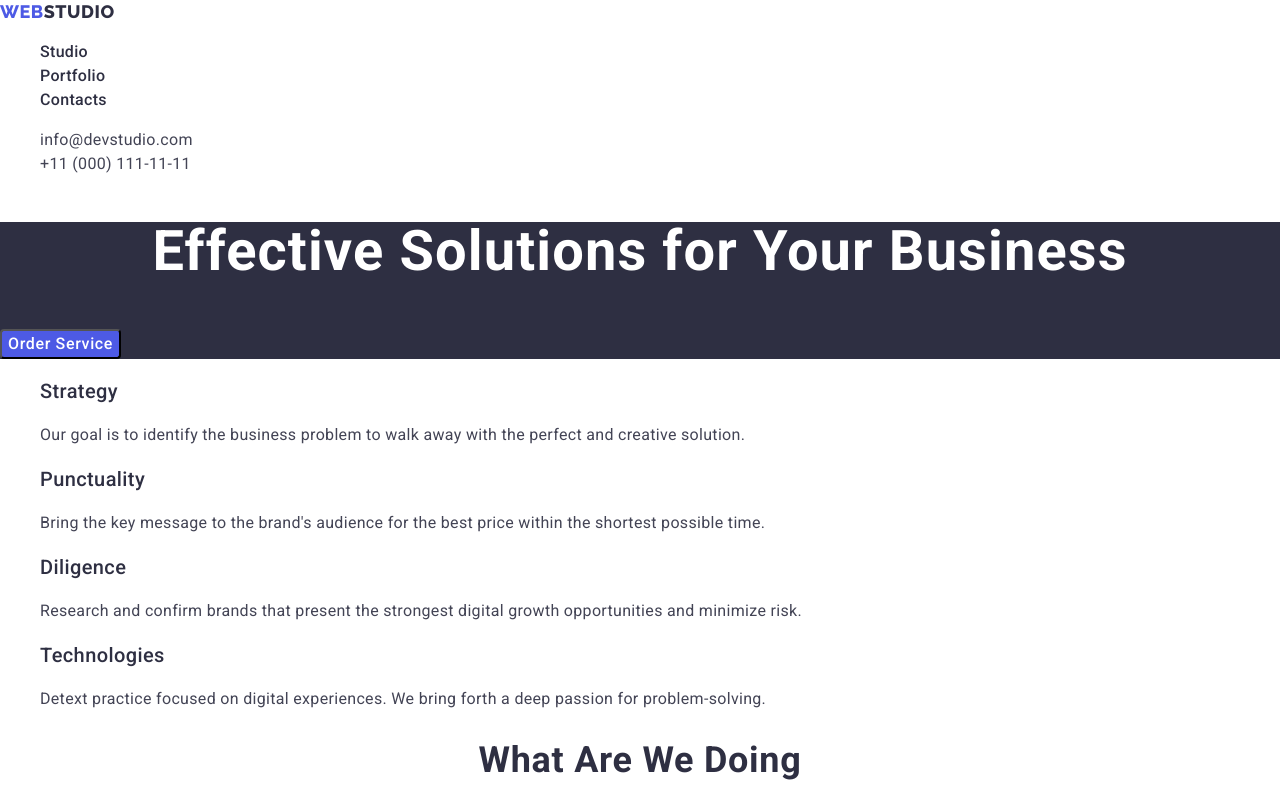
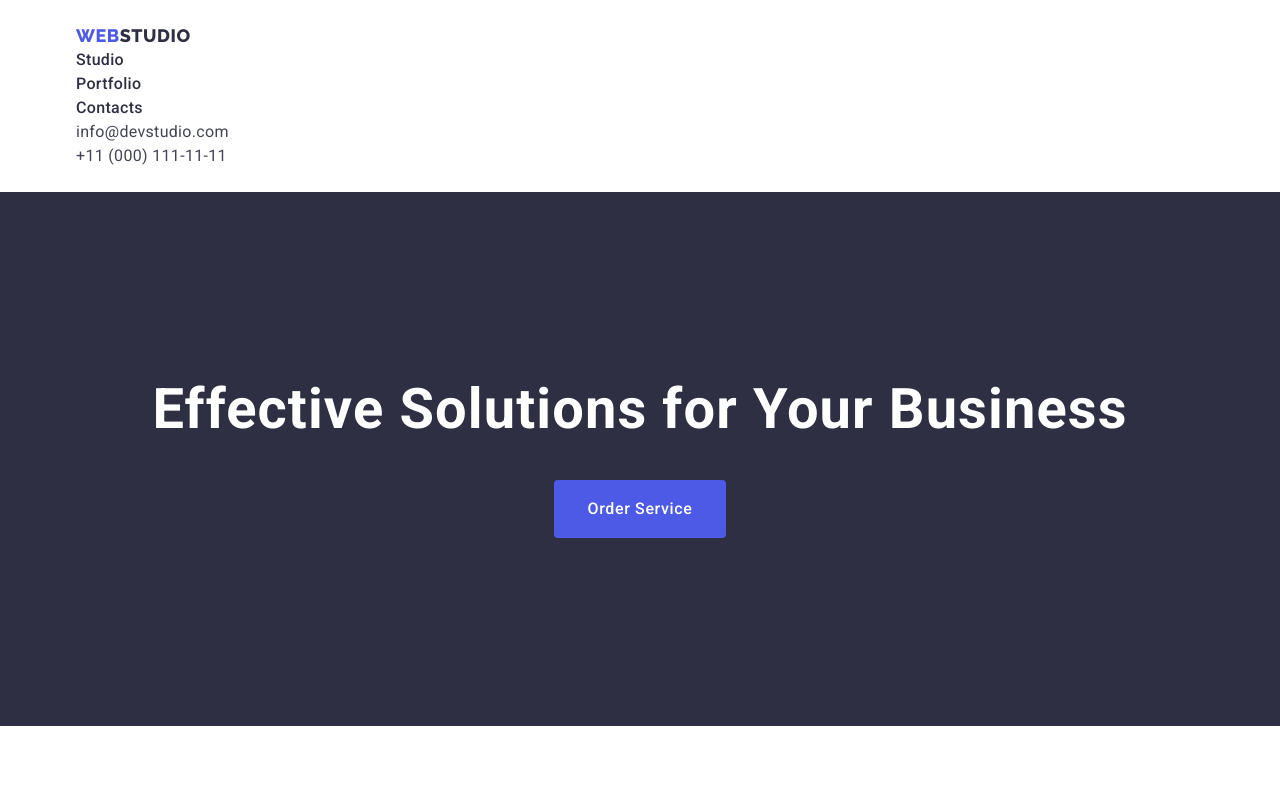
Before and after one commit to VasylynaMelnykovych/goit-markup-hw-03, a plain HTML site: page index.html in a window 1280 px wide. Shown: the top 800 px of the page. Drawn offline with nearby package versions, Linux system fonts and the light colour scheme.

Commit message:
update styles.css

```diff
--- a/css/styles.css
+++ b/css/styles.css
@@ -8,7 +8,45 @@
   --cornflower-color: #e7e9fc;
 }
 
+body {
+  font-family: "Roboto", sans-serif;
+  color: var(--primary-text-color);
+}
+
+h1,
+h2,
+h3,
+h4,
+p {
+  margin: 0;
+}
+
+ul {
+  padding-left: 0;
+  margin: 0;
+}
+img {
+  display: block;
+}
+
+address {
+  font-style: normal;
+}
+
+button {
+  cursor: pointer;
+}
+
+.container {
+  width: 1158px;
+  padding-left: 15px;
+  padding-right: 15px;
+  margin: 0 auto;
+}
+
 .list {
+  padding: 0;
+  margin: 0;
   list-style: none;
 }
 
@@ -16,10 +54,6 @@
   text-decoration: none;
 }
 
-body {
-  font-family: "Roboto", sans-serif;
-  color: var(--primary-text-color);
-}
 /* ================ COMPONENTS ================= */
 .logo-link {
   font-family: "Raleway", sans-serif;
@@ -42,16 +76,17 @@ body {
 /* ================ /COMPONENTS ================= */
 
 /* ================ HEADER ================== */
+.top-header {
+  padding-top: 24px;
+  padding-bottom: 24px;
+}
+
 .menu-link {
   font-weight: 500;
   font-size: 16px;
   line-height: 1.5;
   letter-spacing: 0.02em;
   color: var(--secondary-text-color);
-}
-
-.address {
-  font-style: normal;
 }
 
 .contact-info {
@@ -67,28 +102,36 @@ body {
 .contact-info:focus {
   color: var(--pointing-state-color);
 }
+
 /* ================ /HEADER ================== */
 /* ================ HERO IMAGE ================= */
+.hero {
+  background: var(--secondary-text-color);
+  text-align: center;
+  padding-top: 188px;
+  padding-bottom: 188px;
+}
+
 .hero-title {
+  margin-bottom: 40px;
   font-size: 56px;
   line-height: 1.07;
-  text-align: center;
   letter-spacing: 0.02em;
   color: var(--primary-white-color);
 }
 
 .modal-btn {
+  border: 1px solid transparent;
+  border-radius: 4px;
+  padding: 16px 32px;
+  min-width: 169px;
   font-family: "Roboto", sans-serif;
   font-weight: 500;
   font-size: 16px;
   line-height: 1.5;
-  display: flex;
-  align-items: center;
   letter-spacing: 0.04em;
   color: var(--primary-white-color);
   background: var(--accent-color);
-  border-radius: 4px;
-  cursor: pointer;
 }
 
 .modal-btn:hover,
@@ -96,13 +139,11 @@ body {
   background: var(--pointing-state-color);
 }
 
-.hero {
-  background: var(--secondary-text-color);
-}
 /* ================ /HERO IMAGE ================= */
 
 /* ================ SECTIONS  ================= */
 .title {
+  margin-bottom: 72px;
   font-size: 36px;
   line-height: 1.11;
   text-align: center;
@@ -129,6 +170,38 @@ body {
 .team-section {
   background: var(--cloud-color);
 }
+
+.skills-section {
+  padding-top: 120px;
+  padding-bottom: 120px;
+}
+
+.work-section {
+  padding-top: 0;
+  padding-bottom: 120px;
+}
+
+.work-list {
+  margin-top: 72px;
+}
+
+.team-section {
+  padding-top: 120px;
+  padding-bottom: 120px;
+}
+
+.team-list {
+  margin-top: 72px;
+}
+
+.portfolio-section {
+  padding-top: 96px;
+  padding-bottom: 120px;
+}
+
+.portfolio-list {
+  margin-top: 72px;
+}
 /* ================ /SECTIONS  ================= */
 
 /* ================ FOOTER ================= */
@@ -137,6 +210,8 @@ body {
 }
 .footer-page {
   background: var(--secondary-text-color);
+  padding-top: 100px;
+  padding-bottom: 100px;
 }
 /* ================ /FOOTER ================= */
 
@@ -151,7 +226,6 @@ body {
   background: var(--cloud-color);
   border: 1px solid var(--cornflower-color);
   border-radius: 4px;
-  cursor: pointer;
 }
 .filters-btn:hover,
 .filters-btn:focus {
```
